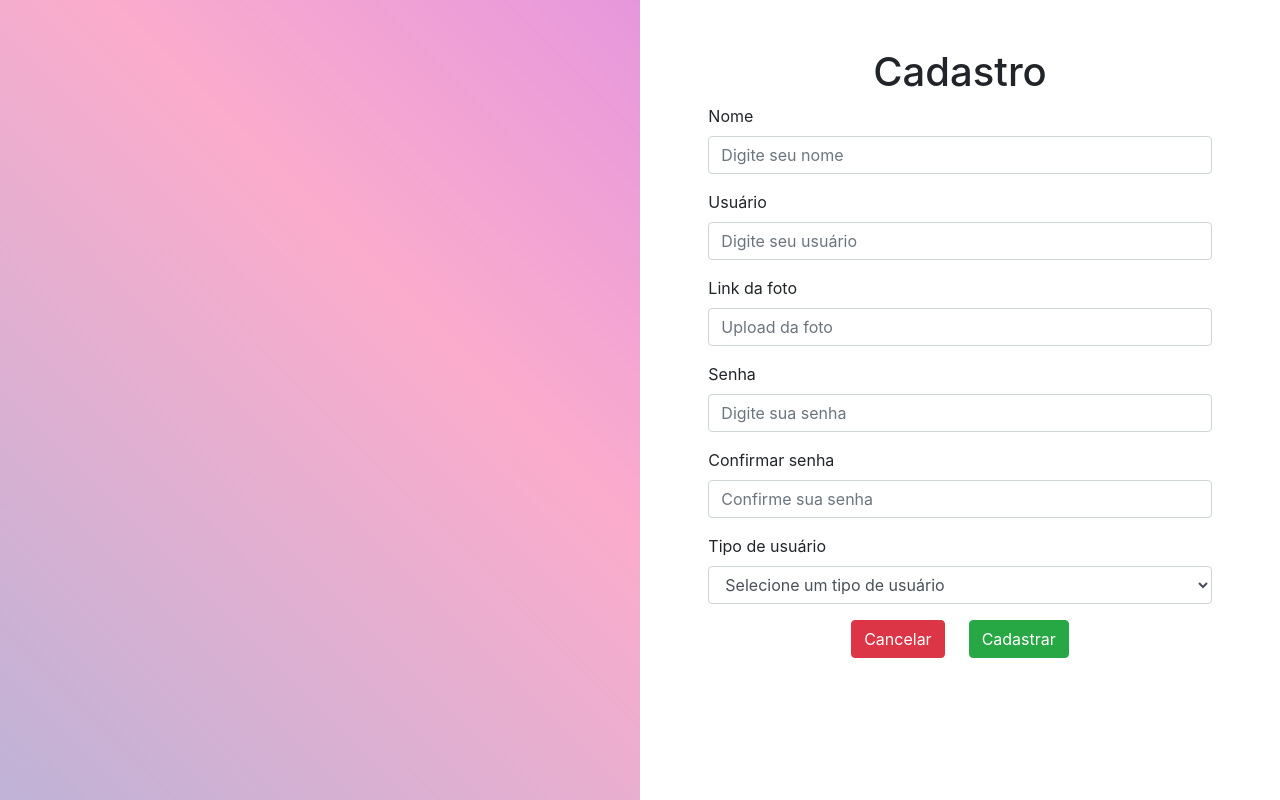
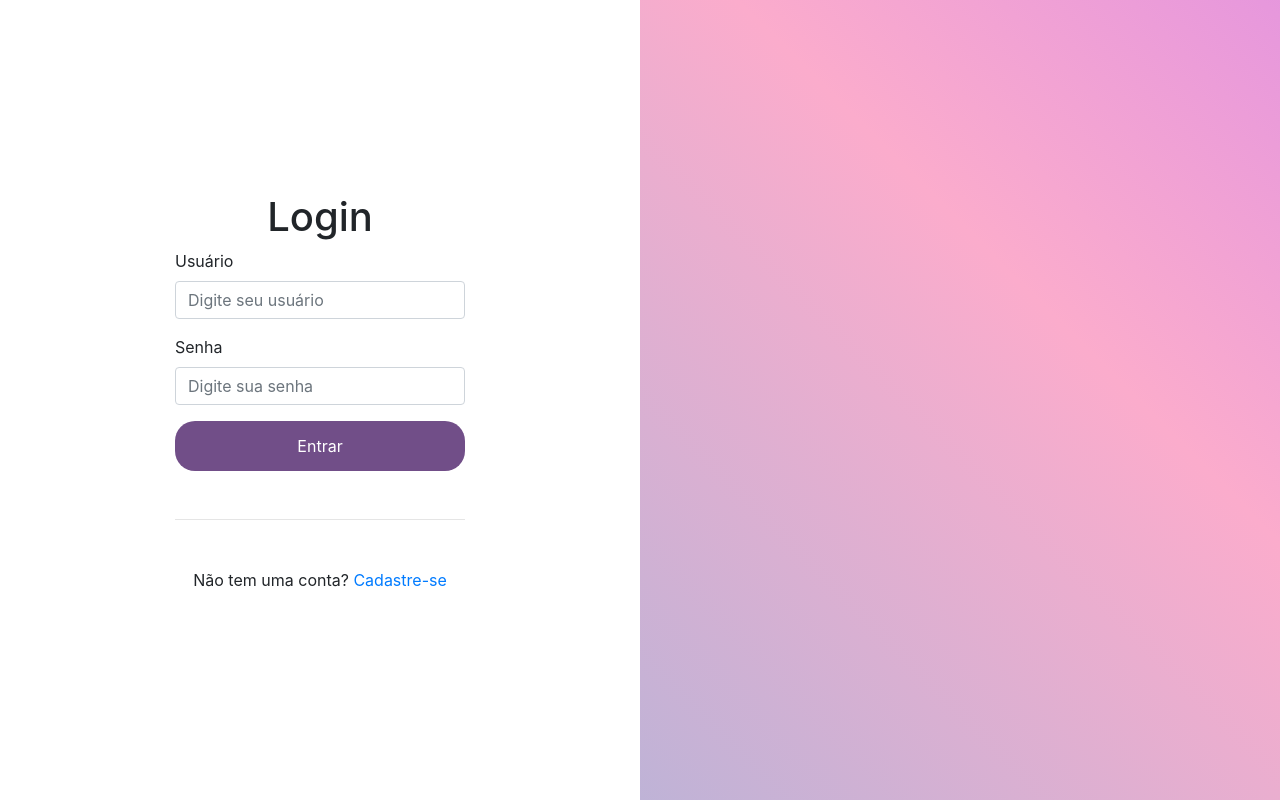
Before and after one commit to kaique-mota/FrontEnd-BlogPessoal, an Angular app: page /entrar in a window 1280 px wide. Before the commit this address led to /. Built offline with nearby package versions, Linux system fonts and the light colour scheme.

Commit message:
adicionando rotas

```diff
--- a/src/app/app-routing.module.ts
+++ b/src/app/app-routing.module.ts
@@ -1,7 +1,15 @@
 import { NgModule } from '@angular/core';
 import { RouterModule, Routes } from '@angular/router';
+import { CadastrarComponent } from './cadastrar/cadastrar.component';
+import { EntrarComponent } from './entrar/entrar.component';
 
-const routes: Routes = [];
+const routes: Routes = [
+{path: '', redirectTo: 'entrar', pathMatch: 'full'},
+{path: 'entrar', component: EntrarComponent},
+{path: 'cadastrar', component: CadastrarComponent}
+
+
+];
 
 @NgModule({
   imports: [RouterModule.forRoot(routes)],
--- a/src/app/app.component.html
+++ b/src/app/app.component.html
@@ -1 +1 @@
-<app-cadastrar></app-cadastrar>
+<router-outlet></router-outlet>
--- a/src/app/cadastrar/cadastrar.component.css
+++ b/src/app/cadastrar/cadastrar.component.css
@@ -2,8 +2,6 @@
     display: flex;
     align-items: center;
     justify-content: center;
-    height: 100vh;
-    width: 100vw;
     background: linear-gradient(45deg, #458f83, #9ab7dd, #FBACCC, #c475f8);
     background-size: 300% 300%;
     animation: colors 15s ease infinite;
--- a/src/app/cadastrar/cadastrar.component.html
+++ b/src/app/cadastrar/cadastrar.component.html
@@ -1,4 +1,4 @@
-<div class="container-fluid">
+<div class="container-fluid" id="size">
 
   <div class="row">
 
@@ -45,7 +45,7 @@
           </div>
 
           <div class="d-flex justify-content-center">
-            <button type="submit" class="btn btn-danger mr-4">Cancelar</button>
+            <button type="submit" class="btn btn-danger mr-4" routerLink='/entrar'>Cancelar</button>
             <button type="submit" class="btn btn-success">Cadastrar</button>
           </div>
         </div>
--- a/src/app/entrar/entrar.component.html
+++ b/src/app/entrar/entrar.component.html
@@ -25,7 +25,7 @@
                 <hr class="mt-5 mb-5">
 
                 <p class="text-center">
-                    Não tem uma conta? <a href="">Cadastre-se</a>
+                    Não tem uma conta? <a routerLink='/cadastrar'>Cadastre-se</a>
                 </p>
 
               </div>
```
Also changed, not shown: 1 other file (tests, documents, lock files or other folders).
